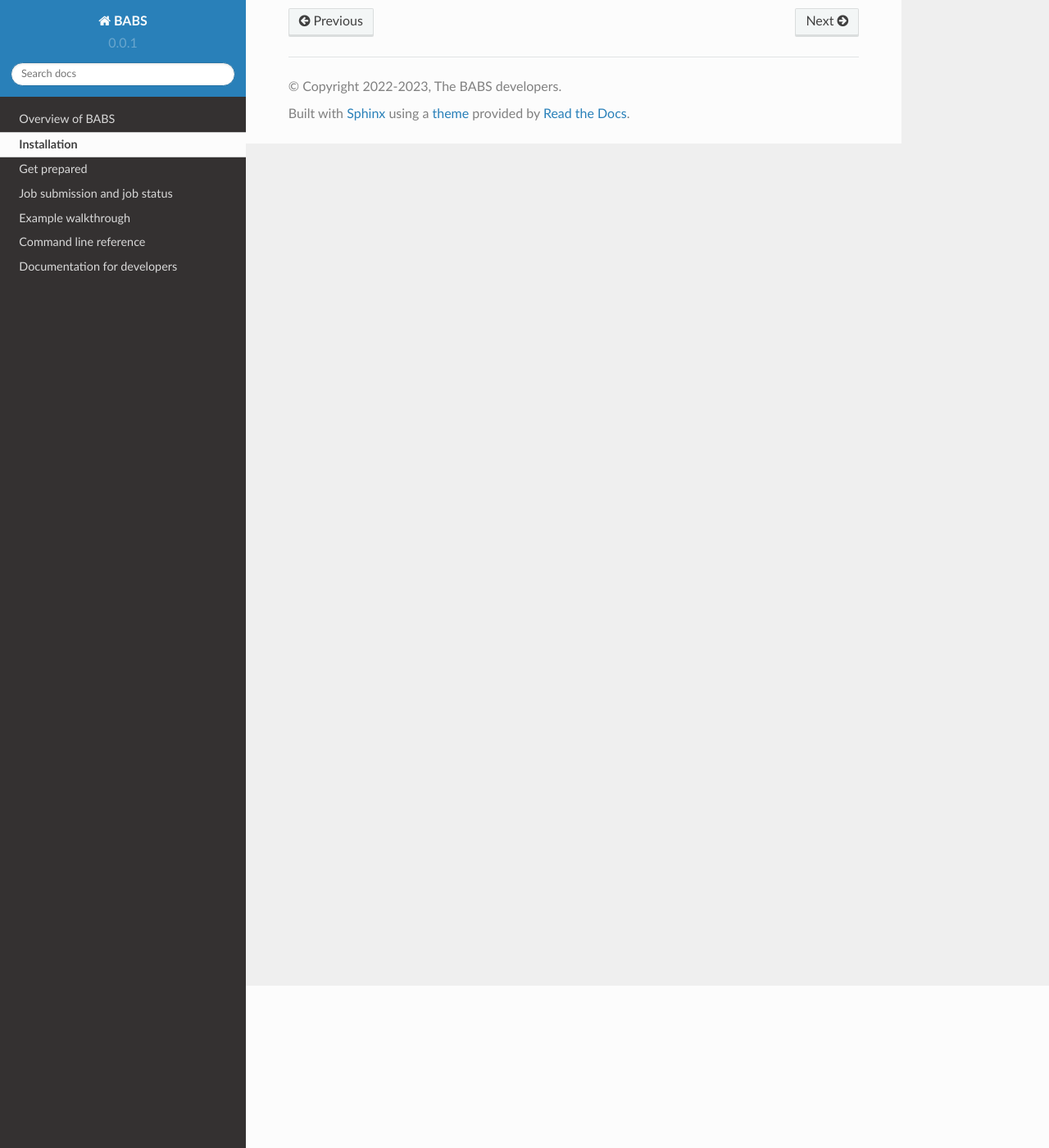
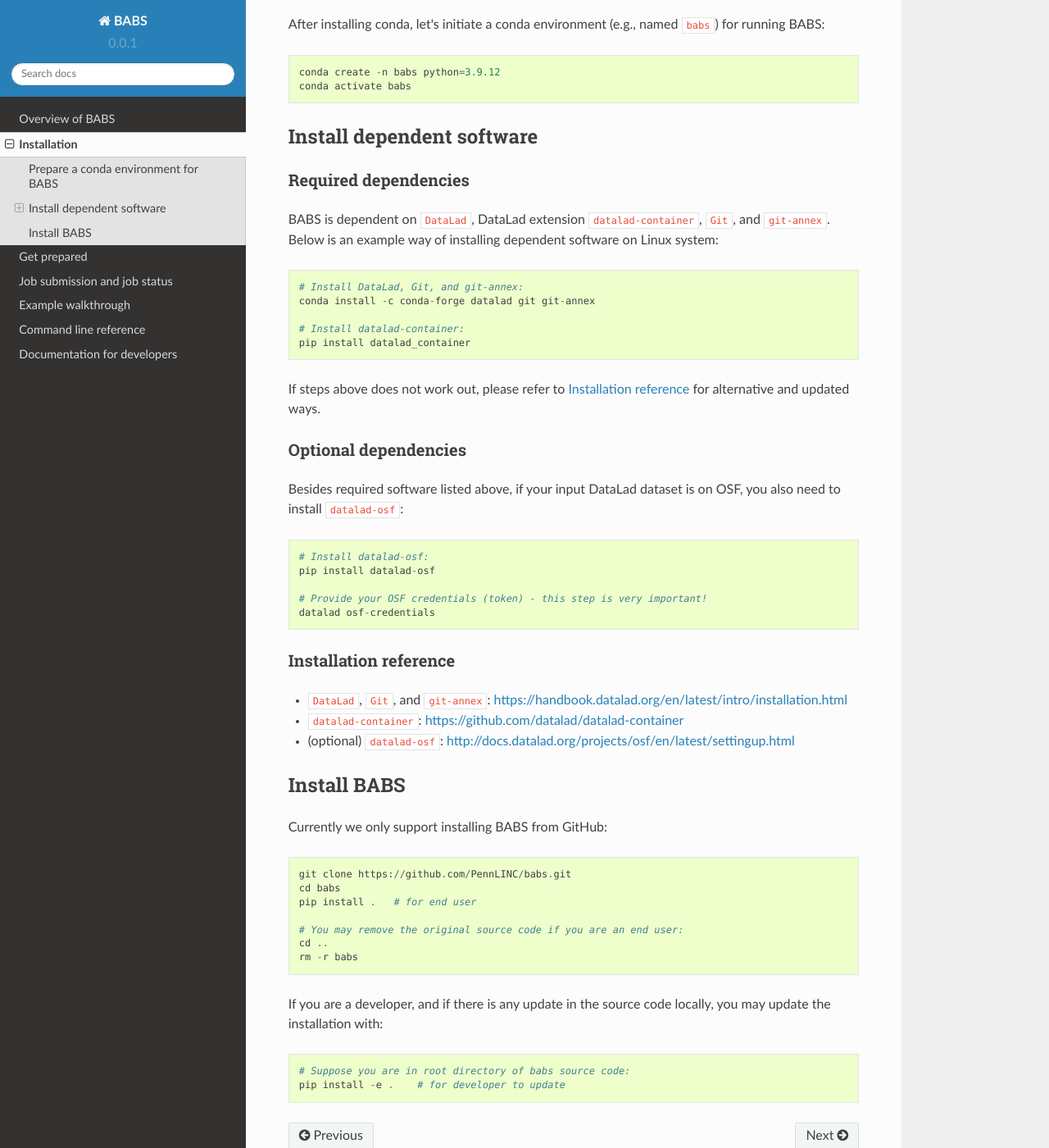
Before and after one commit to PennLINC/babs, a Sphinx documentation site: the page built from docs/source/installation.rst, in a window 1280 px wide and 1400 px high, scrolled down 198 px. Shown: the whole window at 82% size. Built offline with Sphinx 7.4.7 and the Read the Docs theme 2.0.0, drawn with Linux system fonts in a browser that asks for light colours; some of the changed text lies outside the part shown.

Commit message:
add docs for installation, prepare yaml file; re-construct preparation docs page

```diff
--- a/docs/source/installation.rst
+++ b/docs/source/installation.rst
@@ -2,4 +2,69 @@
 Installation
 **********************
 
-To install BABS: ___________
+Prepare a conda environment for BABS
+=====================================
+
+After installing conda, let's initiate a conda environment (e.g., named ``babs``) for running BABS::
+
+    conda create -n babs python=3.9.12
+    conda activate babs
+
+Install dependent software
+================================
+
+Required dependencies
+------------------------------
+BABS is dependent on ``DataLad``, DataLad extension ``datalad-container``, ``Git``, and ``git-annex``.
+Below is an example way of installing dependent software on Linux system::
+
+    # Install DataLad, Git, and git-annex:
+    conda install -c conda-forge datalad git git-annex
+
+    # Install datalad-container:
+    pip install datalad_container
+
+If steps above does not work out, please refer to `Installation reference`_ for alternative and updated ways.
+
+
+Optional dependencies
+-------------------------------
+Besides required software listed above,
+if your input DataLad dataset is on OSF, you also need to install ``datalad-osf``::
+
+    # Install datalad-osf:
+    pip install datalad-osf
+
+    # Provide your OSF credentials (token) - this step is very important!
+    datalad osf-credentials
+
+
+Installation reference
+---------------------------
+
+- ``DataLad``, ``Git``, and ``git-annex``: https://handbook.datalad.org/en/latest/intro/installation.html
+- ``datalad-container``: https://github.com/datalad/datalad-container
+- (optional) ``datalad-osf``: http://docs.datalad.org/projects/osf/en/latest/settingup.html
+
+
+
+
+
+Install BABS
+============================
+
+Currently we only support installing BABS from GitHub::
+
+    git clone https://github.com/PennLINC/babs.git
+    cd babs
+    pip install .   # for end user
+
+    # You may remove the original source code if you are an end user:
+    cd ..
+    rm -r babs
+
+If you are a developer, and if there is any update in the source code locally,
+you may update the installation with::
+
+    # Suppose you are in root directory of babs source code:
+    pip install -e .    # for developer to update
--- /dev/null
+++ b/docs/source/preparation_container.rst
@@ -0,0 +1,5 @@
+Prepare containerized BIDS App
+=================================
+As the data processing will be performed on a cluster, and usually clusters only accept Singularity image (but not Docker image), you may need to pull the BIDS App as a Singularity image.
+
+BABS also requires BIDS App to be a DataLad dataset. You may use DataLad command ``datalad containers-add`` to add a containerized BIDS App to a DataLad dataset. For more details, please refer to `this command's documentation <http://docs.datalad.org/projects/container/en/latest/generated/man/datalad-containers-add.html>`_ and `DataLad Handbook <https://handbook.datalad.org/en/latest/basics/101-133-containersrun.html>`_.
```
Also changed, not shown: docs/source/preparation.rst (+6 -75 lines), docs/source/preparation_config_yaml_file.rst (added, +128 -0 lines), docs/source/preparation_input_dataset.rst (added, +35 -0 lines), 1 other file.
